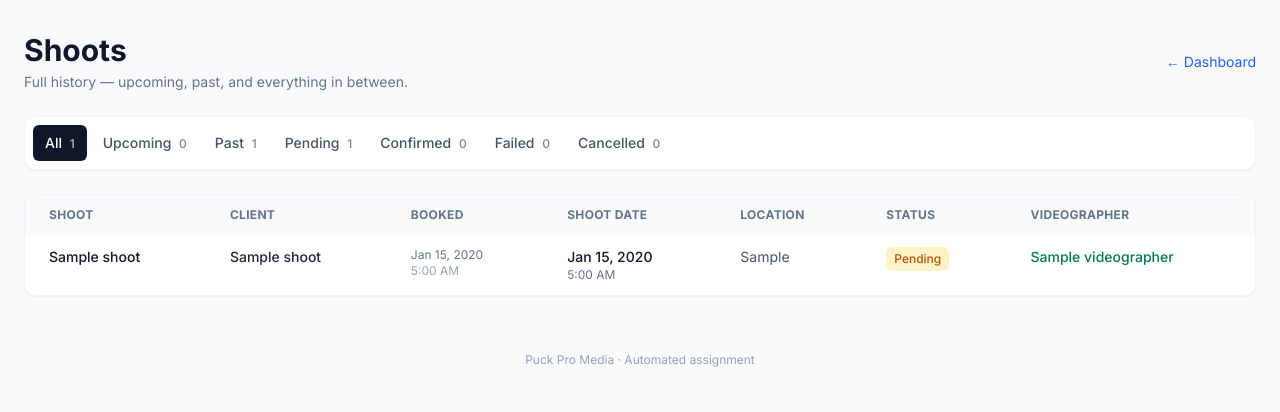
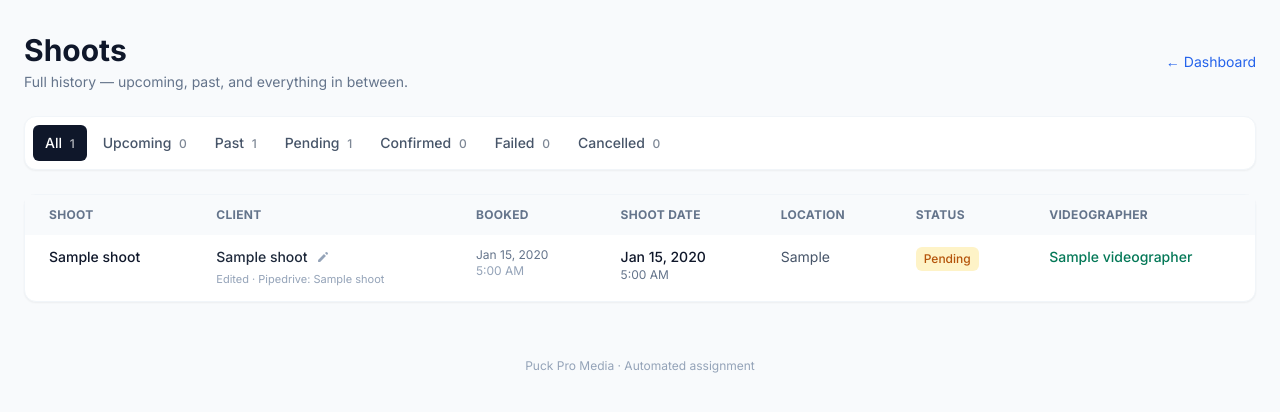
Before and after one commit to dylandirosa98/shoot-booking-automation, a Django app: page /shoots/ in a window 1280 px wide. Shown: the part 64-476 px from the top of the page. Run offline with Django 5.2, Linux system fonts and the light colour scheme; tables that the repository leaves empty hold one stand-in row (values such as "Sample post"); some libraries are stand-ins or nearby versions.

Commit message:
Let the client name be edited from the dashboard
A pencil next to each client name opens an inline edit. The edit is stored
separately from the Pipedrive name, so syncs never overwrite it; clearing it
(or typing the Pipedrive name) goes back to the Pipedrive default.

Co-Authored-By: Claude Opus 5.5 <noreply@anthropic.com>

```diff
--- a/scheduler/admin.py
+++ b/scheduler/admin.py
@@ -98,9 +98,9 @@ class EditJobAdmin(admin.ModelAdmin):
 
 @admin.register(Shoot)
 class ShootAdmin(admin.ModelAdmin):
-    list_display = ("title", "client_name", "location", "shoot_datetime", "status", "confirmed_videographer", "google_drive_folder_url")
+    list_display = ("title", "client_name", "client_name_override", "location", "shoot_datetime", "status", "confirmed_videographer", "google_drive_folder_url")
     list_filter = ("status",)
-    search_fields = ("title", "client_name", "location", "pipedrive_deal_id")
+    search_fields = ("title", "client_name", "client_name_override", "location", "pipedrive_deal_id")
     inlines = [InviteInline]
 
 
--- a/scheduler/models.py
+++ b/scheduler/models.py
@@ -173,6 +173,8 @@ class Shoot(models.Model):
     title = models.CharField(max_length=255, blank=True)
     client_name = models.CharField(max_length=255, blank=True,
         help_text="Pipedrive contact (person) linked to the shoot activity")
+    client_name_override = models.CharField(max_length=255, blank=True,
+        help_text="Name typed on the dashboard; shown instead of the Pipedrive name. Blank = use Pipedrive.")
     location = models.CharField(max_length=255)
     lat = models.FloatField(null=True, blank=True)
     lng = models.FloatField(null=True, blank=True)
@@ -195,6 +197,10 @@ class Shoot(models.Model):
 
     class Meta:
         ordering = ["-shoot_datetime"]
+
+    @property
+    def display_client_name(self) -> str:
+        return self.client_name_override or self.client_name
 
     def __str__(self):
         return f"{self.title or 'Shoot'} @ {self.location} ({self.shoot_datetime:%Y-%m-%d %H:%M})"
--- a/scheduler/urls.py
+++ b/scheduler/urls.py
@@ -10,6 +10,7 @@ urlpatterns = [
     path("api/footage/shoots/", views.footage_feed, name="footage_feed"),
     path("api/shoots/client-names/sync/", views.sync_client_names, name="sync_client_names"),
     path("shoots/<int:shoot_id>/", views.shoot_detail, name="shoot_detail"),
+    path("shoots/<int:shoot_id>/client-name/", views.edit_client_name, name="edit_client_name"),
     path("shoots/<int:shoot_id>/manual-send/", views.manual_send, name="manual_send"),
     path("shoots/<int:shoot_id>/queue/add/", views.add_queue_invite, name="add_queue_invite"),
     path("shoots/<int:shoot_id>/reorder-invites/", views.reorder_invites, name="reorder_invites"),
--- a/scheduler/views.py
+++ b/scheduler/views.py
@@ -252,6 +252,21 @@ def shoot_detail(request, shoot_id):
         "manual_send_available": manual_send_available,
         "ranked_suggestions": ranked_suggestions,
     })
+
+
+@require_POST
+def edit_client_name(request, shoot_id):
+    """Save a dashboard edit of the client name. Blank (or the Pipedrive name
+    itself) clears the edit so the Pipedrive name shows again."""
+    shoot = get_object_or_404(Shoot, id=shoot_id)
+    value = " ".join((request.POST.get("client_name") or "").split())[:255]
+    override = "" if value == shoot.client_name else value
+    if override != shoot.client_name_override:
+        shoot.client_name_override = override
+        shoot.save(update_fields=["client_name_override", "updated_at"])
+    if request.headers.get("HX-Request"):
+        return render(request, "_client_name_cell.html", {"shoot": shoot})
+    return redirect(request.META.get("HTTP_REFERER") or "dashboard")
 
 
 @require_POST
@@ -954,7 +969,7 @@ def footage_feed(request):
                 "id": s.id,
                 "status": s.status,  # pending | confirmed | failed | cancelled
                 "title": s.title,
-                "clientName": s.client_name,
+                "clientName": s.display_client_name,
                 "location": s.location,
                 "startsAt": s.shoot_datetime.isoformat(),
                 "durationMinutes": s.duration_minutes,
--- /dev/null
+++ b/templates/_client_name_cell.html
@@ -0,0 +1,27 @@
+<div class="client-name-cell">
+    <div class="cn-view flex items-center gap-1.5">
+        <span class="font-medium text-slate-800">{{ shoot.display_client_name|default:"—" }}</span>
+        <button type="button" title="Edit client name" aria-label="Edit client name"
+                class="p-0.5 rounded text-slate-400 hover:text-slate-700 hover:bg-slate-100"
+                onclick="event.stopPropagation(); var c=this.closest('.client-name-cell'); c.querySelector('.cn-view').classList.add('hidden'); var f=c.querySelector('form'); f.classList.remove('hidden'); var i=f.querySelector('input[name=client_name]'); i.focus(); i.select();">
+            <svg xmlns="http://www.w3.org/2000/svg" viewBox="0 0 20 20" fill="currentColor" class="w-3.5 h-3.5"><path d="M13.586 3.586a2 2 0 1 1 2.828 2.828l-.793.793-2.828-2.828.793-.793ZM11.379 5.793 3 14.172V17h2.828l8.38-8.379-2.83-2.828Z"/></svg>
+        </button>
+    </div>
+    {% if shoot.client_name_override %}
+    <div class="text-[11px] text-slate-400 mt-0.5">Edited{% if shoot.client_name %} · Pipedrive: {{ shoot.client_name }}{% endif %}</div>
+    {% endif %}
+    <form method="post" action="{% url 'edit_client_name' shoot.id %}" class="hidden mt-1 space-y-1"
+          hx-post="{% url 'edit_client_name' shoot.id %}" hx-target="closest .client-name-cell" hx-swap="outerHTML"
+          onkeydown="if(event.key==='Escape'){event.preventDefault(); this.querySelector('[data-cancel]').click();}">
+        {% csrf_token %}
+        <input type="text" name="client_name" value="{{ shoot.display_client_name }}" maxlength="255"
+               placeholder="{{ shoot.client_name|default:'Client name' }}"
+               class="w-44 px-2 py-1 text-sm border border-slate-300 rounded-md focus:outline-none focus:ring-2 focus:ring-slate-400">
+        <div class="flex items-center gap-1.5">
+            <button type="submit" class="px-2 py-0.5 text-xs font-medium rounded bg-slate-900 text-white hover:bg-slate-700">Save</button>
+            <button type="button" data-cancel class="px-2 py-0.5 text-xs font-medium rounded text-slate-600 hover:bg-slate-100"
+                    onclick="var c=this.closest('.client-name-cell'); var f=c.querySelector('form'); f.reset(); f.classList.add('hidden'); c.querySelector('.cn-view').classList.remove('hidden');">Cancel</button>
+        </div>
+        <div class="text-[11px] text-slate-400">Leave blank to use the Pipedrive name.</div>
+    </form>
+</div>
--- a/templates/dashboard.html
+++ b/templates/dashboard.html
@@ -65,9 +65,9 @@
             </thead>
             <tbody class="divide-y divide-slate-100">
                 {% for shoot in shoots %}
-                <tr class="hover:bg-slate-50 cursor-pointer align-top" onclick="if(!event.target.closest('details')) window.location='{% url 'shoot_detail' shoot.id %}'">
+                <tr class="hover:bg-slate-50 cursor-pointer align-top" onclick="if(!event.target.closest('details, [data-no-row-nav]')) window.location='{% url 'shoot_detail' shoot.id %}'">
                     <td class="px-6 py-3 font-medium">{{ shoot.title|default:"Untitled" }}</td>
-                    <td class="px-6 py-3 text-sm font-medium text-slate-800">{{ shoot.client_name|default:"—" }}</td>
+                    <td class="px-6 py-3 text-sm" data-no-row-nav>{% include "_client_name_cell.html" %}</td>
                     <td class="px-6 py-3 text-xs text-slate-500">
                         <div>{{ shoot.created_at|date:"M j, Y" }}</div>
                         <div class="text-slate-400">{{ shoot.created_at|date:"g:i A" }}</div>
--- a/templates/shoot_detail.html
+++ b/templates/shoot_detail.html
@@ -24,7 +24,7 @@
     <div class="flex justify-between items-start mb-4">
         <div>
             <h1 class="text-2xl font-bold mb-1">{{ shoot.title|default:"Untitled Shoot" }}</h1>
-            {% if shoot.client_name %}<div class="text-slate-700 text-sm font-medium">Client: {{ shoot.client_name }}</div>{% endif %}
+            <div class="text-slate-700 text-sm flex items-start gap-1.5"><span class="text-slate-500 pt-0.5">Client:</span><div>{% include "_client_name_cell.html" %}</div></div>
             <div class="text-slate-500 text-sm">Pipedrive deal: <span class="font-mono">{{ shoot.pipedrive_deal_id|default:"—" }}</span></div>
         </div>
         <div>
--- a/templates/shoots_list.html
+++ b/templates/shoots_list.html
@@ -43,9 +43,9 @@
             <tbody class="divide-y divide-slate-100">
                 {% for shoot in shoots %}
                 <tr class="hover:bg-slate-50 cursor-pointer align-top"
-                    onclick="if(!event.target.closest('details')) window.location='{% url 'shoot_detail' shoot.id %}'">
+                    onclick="if(!event.target.closest('details, [data-no-row-nav]')) window.location='{% url 'shoot_detail' shoot.id %}'">
                     <td class="px-6 py-3 font-medium">{{ shoot.title|default:"Untitled" }}</td>
-                    <td class="px-6 py-3 text-sm font-medium text-slate-800">{{ shoot.client_name|default:"—" }}</td>
+                    <td class="px-6 py-3 text-sm" data-no-row-nav>{% include "_client_name_cell.html" %}</td>
                     <td class="px-6 py-3 text-xs text-slate-500">
                         <div>{{ shoot.created_at|date:"M j, Y" }}</div>
                         <div class="text-slate-400">{{ shoot.created_at|date:"g:i A" }}</div>
```
Also changed, not shown: scheduler/test_client_names.py (+43 -0 lines), scheduler/migrations/0020_shoot_client_name_override.py (added).
